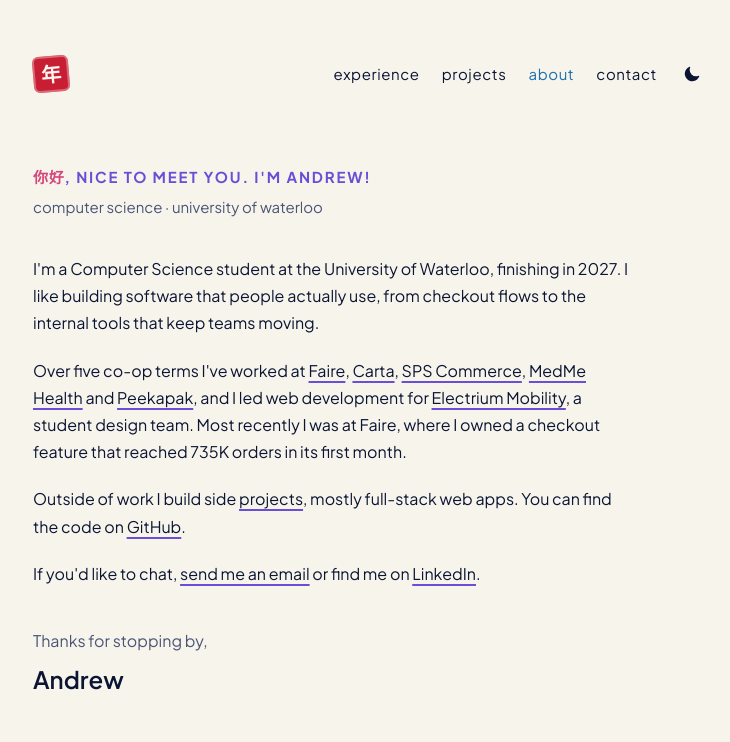
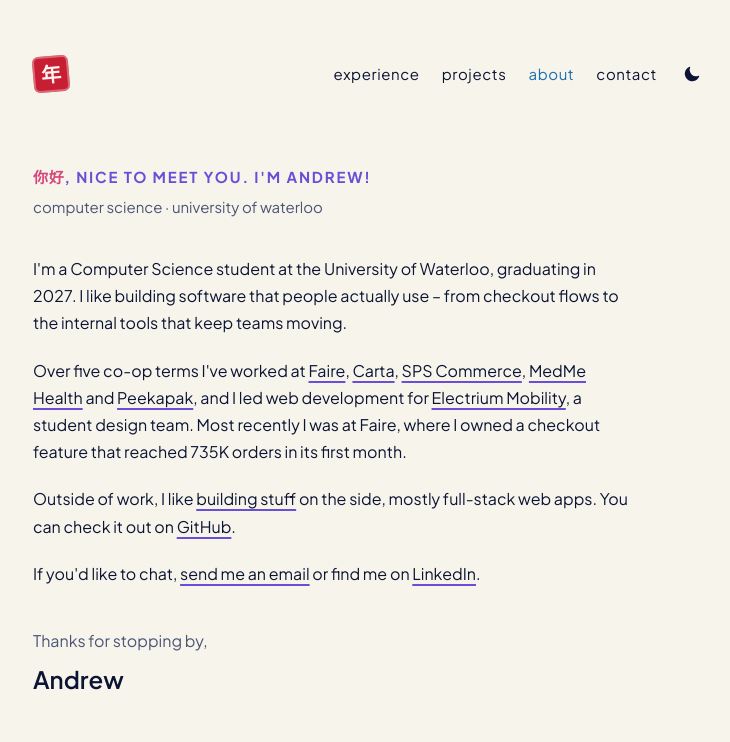
Before and after one commit to eysix/andrew-au, a plain HTML site: page about.html in a window 1280 px wide. Shown: the top 742 px of the page, without its empty margins (271-1001 px from the left). Drawn offline with Linux system fonts and the light colour scheme.

Commit message:
Reword About page intro and side-projects line (#4)

```diff
--- a/about.html
+++ b/about.html
@@ -38,8 +38,8 @@
         <p class="sub">computer science · university of waterloo</p>
 
         <p>
-          I'm a Computer Science student at the University of Waterloo, finishing in 2027.
-          I like building software that people actually use, from checkout flows to the
+          I'm a Computer Science student at the University of Waterloo, graduating in 2027.
+          I like building software that people actually use &ndash; from checkout flows to the
           internal tools that keep teams moving.
         </p>
         <p>
@@ -54,8 +54,8 @@
           735K orders in its first month.
         </p>
         <p>
-          Outside of work I build side <a href="projects.html">projects</a>, mostly
-          full-stack web apps. You can find the code on <a href="https://github.com/eysix">GitHub</a>.
+          Outside of work, I like <a href="projects.html">building stuff</a> on the side,
+          mostly full-stack web apps. You can check it out on <a href="https://github.com/eysix">GitHub</a>.
         </p>
         <p>
           If you'd like to chat, <a href="mailto:a6au@uwaterloo.ca">send me an email</a>
```
